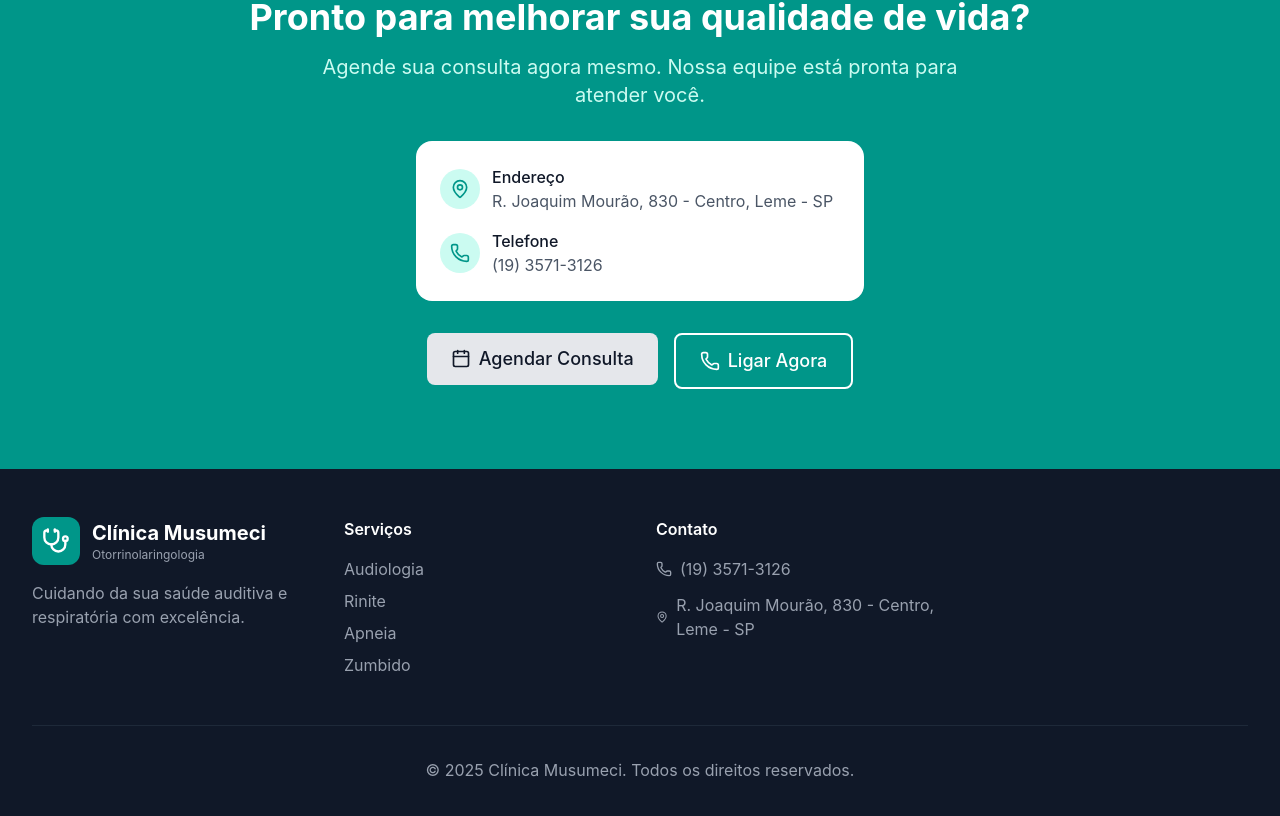
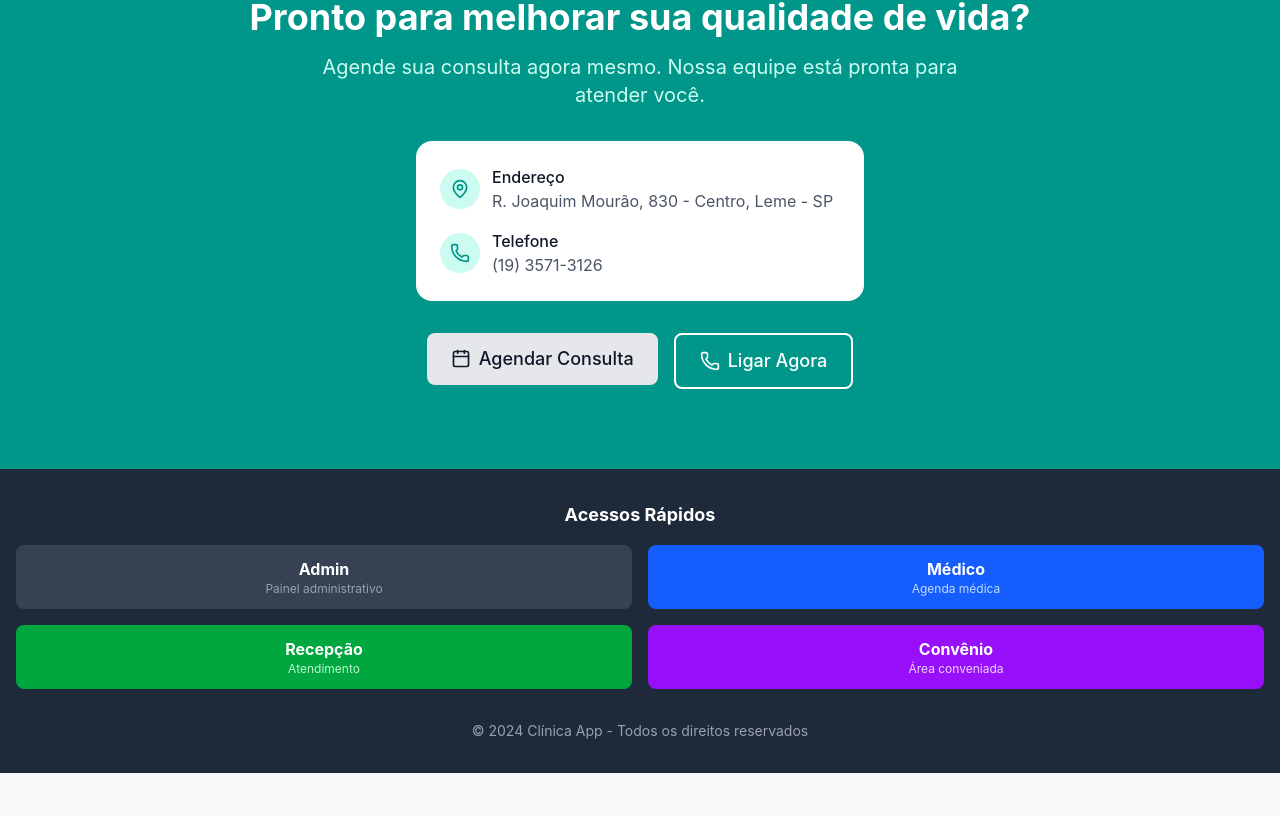
Before and after one commit to brunoalvaress1/appCliniica, a React (Vite) app: page / in a window 1280 px wide. Shown: the part 2181-2997 px from the top of the page. After the commit the page ends 2954 px from the top, so only its background shows below. Built offline with nearby package versions, Linux system fonts and the light colour scheme.

Commit message:
Build corrigido

```diff
--- a/src/pages/LandingPage.tsx
+++ b/src/pages/LandingPage.tsx
@@ -277,57 +277,38 @@ export function LandingPage() {
       </section>
 
       {/* ==================== FOOTER ==================== */}
-      <footer className="bg-gray-900 text-white py-12">
-        <div className="max-w-7xl mx-auto px-4 sm:px-6 lg:px-8">
-          <div className="grid md:grid-cols-4 gap-8">
-            {/* Logo */}
-            <div className="col-span-2 md:col-span-1">
-              <Link to="/" className="flex items-center gap-3">
-                <div className="w-12 h-12 bg-teal-600 rounded-xl flex items-center justify-center">
-                  <Stethoscope className="w-7 h-7 text-white" />
-                </div>
-                <div>
-                  <span className="text-xl font-bold">Clínica Musumeci</span>
-                  <span className="text-xs text-gray-400 block">Otorrinolaringologia</span>
-                </div>
-              </Link>
-              <p className="mt-4 text-gray-400">
-                Cuidando da sua saúde auditiva e respiratória com excelência.
-              </p>
-            </div>
+      {/* RODAPÉ */}
+<footer className="bg-gray-800 text-white py-8 mt-auto">
+  <div className="container mx-auto px-4">
+    <h3 className="text-lg font-bold mb-4 text-center">Acessos Rápidos</h3>
 
-            {/* Links */}
-            <div>
-              <h4 className="font-semibold mb-4">Serviços</h4>
-              <ul className="space-y-2 text-gray-400">
-                <li><a href="#" className="hover:text-white">Audiologia</a></li>
-                <li><a href="#" className="hover:text-white">Rinite</a></li>
-                <li><a href="#" className="hover:text-white">Apneia</a></li>
-                <li><a href="#" className="hover:text-white">Zumbido</a></li>
-              </ul>
-            </div>
+    <div className="grid grid-cols-2 gap-4 text-center">
+      <a href="/admin/login" className="p-3 bg-gray-700 rounded-lg hover:bg-gray-600 transition">
+        <p className="font-bold">Admin</p>
+        <p className="text-xs text-gray-400">Painel administrativo</p>
+      </a>
 
-            {/* Contato */}
-            <div>
-              <h4 className="font-semibold mb-4">Contato</h4>
-              <ul className="space-y-3 text-gray-400">
-                <li className="flex items-center gap-2">
-                  <Phone className="w-4 h-4" />
-                  {telefone}
-                </li>
-                <li className="flex items-center gap-2">
-                  <MapPin className="w-4 h-4" />
-                  {endereco}
-                </li>
-              </ul>
-            </div>
-          </div>
+      <a href="/medico/login" className="p-3 bg-blue-600 rounded-lg hover:bg-blue-500 transition">
+        <p className="font-bold">Médico</p>
+        <p className="text-xs text-blue-200">Agenda médica</p>
+      </a>
 
-          <div className="border-t border-gray-800 mt-12 pt-8 text-center text-gray-400">
-            <p>© 2025 Clínica Musumeci. Todos os direitos reservados.</p>
-          </div>
-        </div>
-      </footer>
+      <a href="/recepcao/login" className="p-3 bg-green-600 rounded-lg hover:bg-green-500 transition">
+        <p className="font-bold">Recepção</p>
+        <p className="text-xs text-green-200">Atendimento</p>
+      </a>
+
+      <a href="/convenio/login" className="p-3 bg-purple-600 rounded-lg hover:bg-purple-500 transition">
+        <p className="font-bold">Convênio</p>
+        <p className="text-xs text-purple-200">Área conveniada</p>
+      </a>
+    </div>
+
+    <div className="text-center mt-8 text-gray-400 text-sm">
+      <p>© 2024 Clínica App - Todos os direitos reservados</p>
+    </div>
+  </div>
+</footer>
     </div>
   )
 }
```
